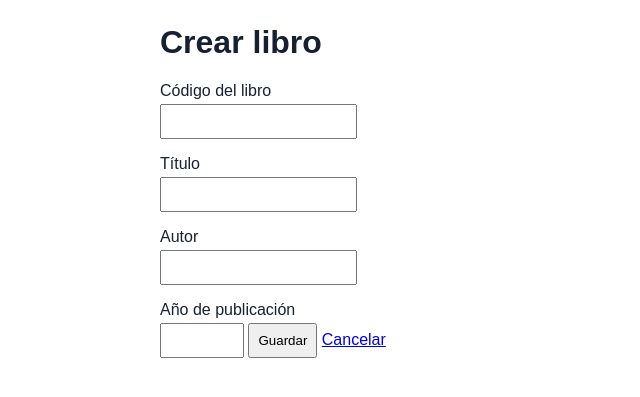
After one commit to Alma221973/Ejercicios-Laravel, a Laravel app: page /libros/create in a window 1280 px wide. The commit adds this page. Shown: the top 397 px of the page, without its empty margins (0-640 px from the left). Run offline with Laravel 12, Linux system fonts and the light colour scheme.

Commit message:
Crear registros biblioteca

```diff
--- a/Biblioteca/app/Http/Controllers/LibroController.php
+++ b/Biblioteca/app/Http/Controllers/LibroController.php
@@ -3,6 +3,7 @@
 namespace App\Http\Controllers;
 
 use App\Models\Libro;
+use Illuminate\Http\Request;
 
 class LibroController extends Controller
 
@@ -12,4 +13,34 @@ class LibroController extends Controller
     $libros = Libro::orderBy('id')->get();
     return view('libros.index', compact('libros'));
    }
+
+   public function create()
+   {
+    return view('libros.create');
+   }
+
+   public function store(Request $request)
+   {
+
+    $datos = $request->validate([
+        'codigo' => ['required', 'string', 'unique:libros,codigo'],
+        'titulo' => ['required', 'string', 'max:150'],
+        'autor' => ['required', 'string', 'max:100'],
+        'anio_publicacion' => [
+            'required',
+            'integer',
+            'between:1450,' . date('Y'),
+        ],
+    ]);
+
+    $libro = new Libro();
+    $libro->codigo = $datos['codigo'];
+    $libro->titulo = $datos['titulo'];
+    $libro->autor = $datos['autor'];
+    $libro->anio_publicacion = $datos['anio_publicacion'];
+
+    $libro->save();
+
+    return redirect()->route('libros.index')->with('success', 'Libro creado exitosamente.');
+   }
 }
--- /dev/null
+++ b/Biblioteca/resources/views/libros/create.blade.php
@@ -0,0 +1,32 @@
+
+@extends('layouts.app')
+
+@section('contenido')
+
+<h1>Crear libro</h1>
+
+<form method="POST" action="{{ route('libros.store') }}">
+    @csrf
+
+    <label for="codigo">Código del libro</label>
+    <input id="codigo" name="codigo" type="text"
+           value="{{ old('codigo') }}" required>
+
+    <label for="titulo">Título</label>
+    <input id="titulo" name="titulo" type="text"
+           maxlength="150" value="{{ old('titulo') }}" required>
+
+    <label for="autor">Autor</label>
+    <input id="autor" name="autor" type="text"
+           maxlength="100" value="{{ old('autor') }}" required>
+
+    <label for="anio_publicacion">Año de publicación</label>
+    <input id="anio_publicacion" name="anio_publicacion"
+           type="number" min="1450" max="{{ date('Y') }}"
+           step="1" value="{{ old('anio_publicacion') }}" required>
+
+    <button type="submit">Guardar</button>
+    <a href="{{ route('libros.index') }}">Cancelar</a>
+</form>
+
+@endsection
--- a/Biblioteca/resources/views/libros/index.blade.php
+++ b/Biblioteca/resources/views/libros/index.blade.php
@@ -4,6 +4,7 @@
 @section('contenido')
 
 <h1>Libros registrados</h1>
+<p><a href="{{ route('libros.create') }}">Crear libro</a></p>
 
 <table>
     <thead>
--- a/Biblioteca/routes/web.php
+++ b/Biblioteca/routes/web.php
@@ -12,6 +12,8 @@ Route::get('/', function () {
 Route::get('/login', [LoginController::class, 'create'])->name('login');
 Route::post('/login', [LoginController::class, 'store'])->middleware('throttle:6,1')->name('login.store');
 Route::get('/libros', [LibroController::class, 'index'])->name('libros.index');
+Route::get('/libros/create', [LibroController::class, 'create'])->name('libros.create');
+Route::post('/libros', [LibroController::class, 'store'])->name('libros.store');
 Route::middleware('auth')->group(function () {
 Route::get('/inicio', function() {return redirect()->route('libros.index');})->name('inicio');
 Route::post('/logout', [LoginController::class, 'destroy'])->name('logout');
```
